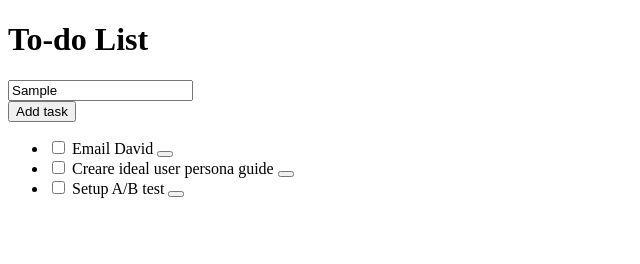
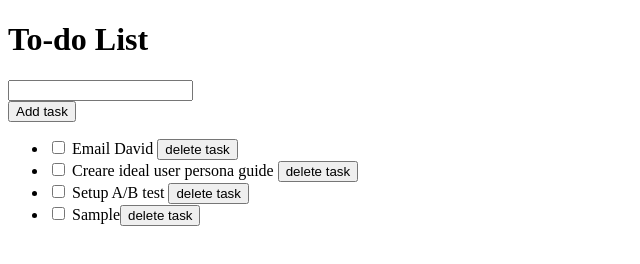
Before and after one commit to lechr0ma/To-Do_List, a website: page To-Do List/task/src/index.html in a window 1280 px wide. Both pictures are taken after typing "Sample" into the empty fields and a click on the button "Add task". Shown: the whole page, without its empty margins (0-640 px from the left). Drawn offline with Linux system fonts and the light colour scheme.

Commit message:
added `add task` logic added del task logic in new tasks

```diff
--- a/To-Do List/task/src/index.html
+++ b/To-Do List/task/src/index.html
@@ -16,7 +16,7 @@
                 <label for="input-task"></label><input id="input-task">
             </div>
             <div class="mainlist-add">
-                <button id="add-task-button">Add task</button>
+                <button id="add-task-button" onclick="addTask()">Add task</button>
             </div>
         </div>
         <div class="mainlist-list">
@@ -25,19 +25,21 @@
                     <span class="task">
                         Email David
                     </span>
-                    <button class="delete-btn"></button> </li>
+                    <button id="delb" class="delete-btn">delete task</button> </li>
                 <li><input type="checkbox">
                     <span class="task">
                         Creare ideal user persona guide
                     </span>
-                    <button class="delete-btn"></button> </li>
+                    <button class="delete-btn">delete task</button> </li>
                 <li><input type="checkbox">
                     <span class="task">
                         Setup A/B test
                     </span>
-                    <button class="delete-btn"></button> </li>
+                    <button class="delete-btn">delete task</button> </li>
             </ul>
         </div>
     </div>
+<script src="script.js"></script>
+
 </body>
 </html>
--- /dev/null
+++ b/To-Do List/task/src/script.js
@@ -0,0 +1,18 @@
+
+function addTask() {
+    if (document.getElementById('input-task').value) {
+        let li = document.createElement("li");
+        let ul = document.getElementById('task-list').childNodes.length;
+        li.innerHTML = `<input type="checkbox">
+                    <span class="task">` + document.getElementById(`input-task`).value + `</span><button id="li` + ul + `" onclick="removeTask(this.parentNode)" class="delete-btn">delete task</button>`;
+        document.getElementById(`task-list`).appendChild(li);
+        //document.getElementById('task-list').insertBefore(li, document.getElementById(`task-list`).firstChild); //to first child
+        document.getElementById(`input-task`).value = ``;
+
+    }
+    ;
+}
+function removeTask(node){
+    console.log(node);
+    node.parentNode.removeChild(node);
+}
```
